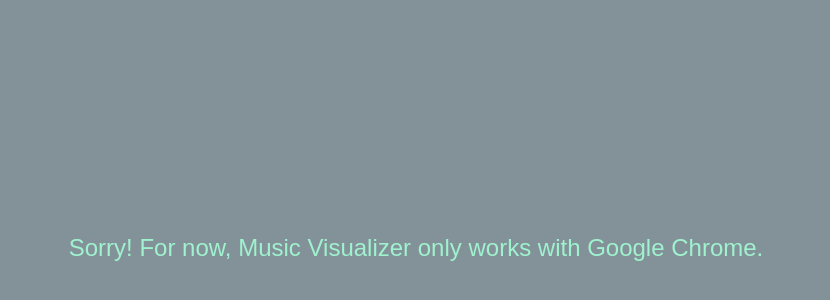
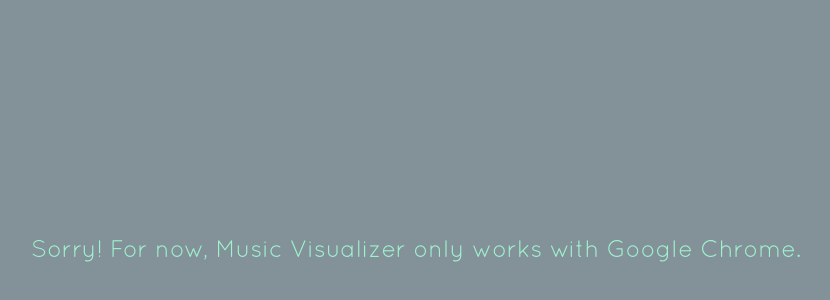
Before and after one commit to marksiano/clean-wollop, a plain HTML site: page index.html in a window 1280 px wide. Shown: the part 190-490 px from the top of the page, without its empty margins (224-1054 px from the left). Drawn offline with nearby package versions, Linux system fonts and the light colour scheme.

Commit message:
Update styles.css

```diff
--- a/styles/styles.css
+++ b/styles/styles.css
@@ -1,11 +1,11 @@
 
 @font-face {
-  font-family: "Quicksabnd";
-  src: url("../fonts/Quicksaand-Regular.otf") format("opentype");
+  font-family: "Quicksand";
+  src: url("../fonts/Quicksand-Regular.otf") format("opentype");
 }
 
 p {
-  font-family:"Quicksband", sans-serif;
+  font-family:"Quicksand", sans-serif;
 }
 
 body {
```
